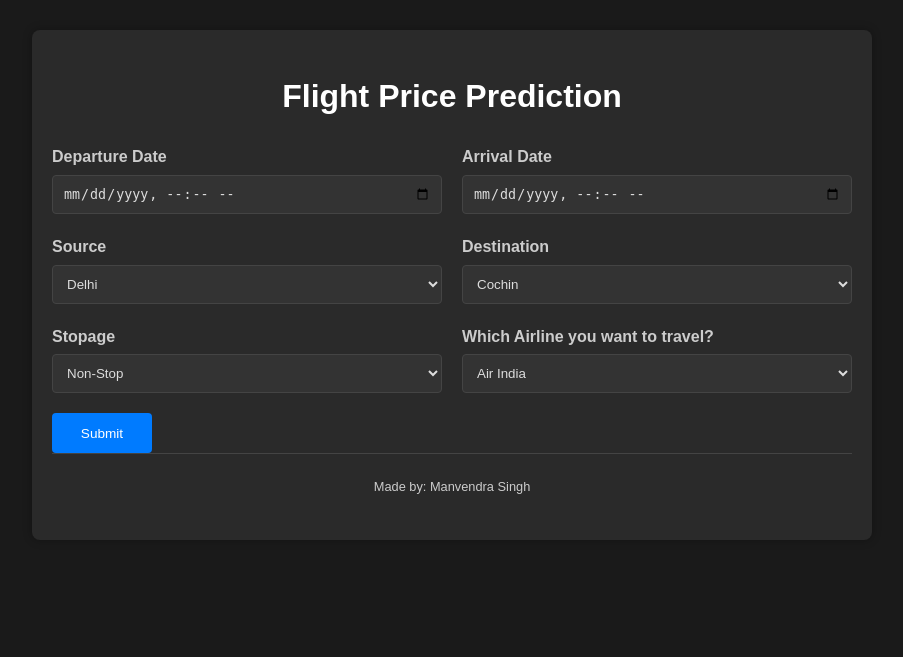
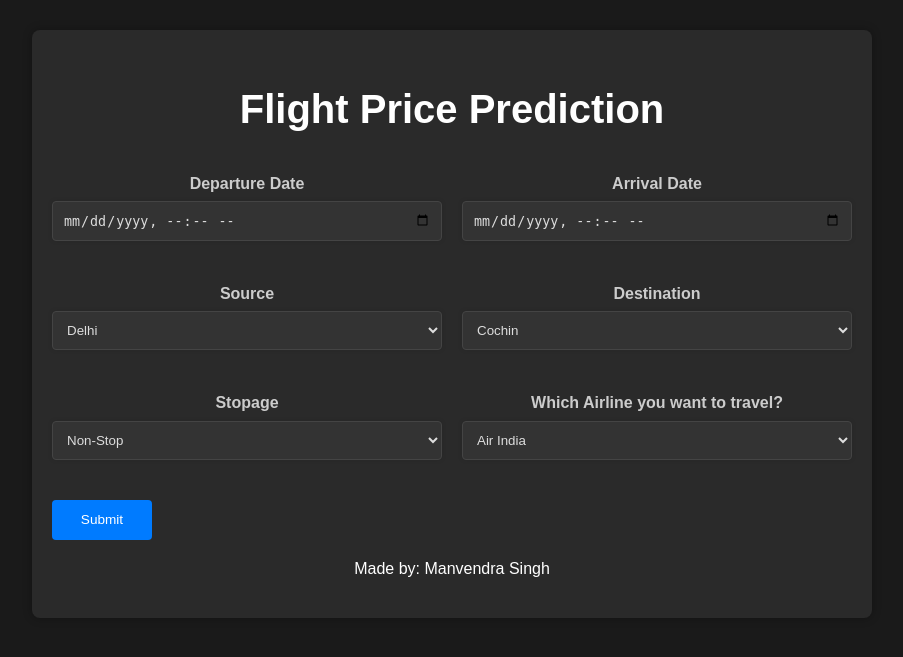
Before and after one commit to singh-manavv/Flight-Fare-Prediction, a Flask app: page / in a window 1280 px wide. Shown: the top 657 px of the page, without its empty margins (188-1091 px from the left). Run offline with Flask 3, Linux system fonts and the light colour scheme.

Commit message:
Changed style

```diff
--- a/static/css/style.css
+++ b/static/css/style.css
@@ -1,8 +1,7 @@
-/* Base styles */
 body {
     font-family: 'Arial', sans-serif;
-    background-color: #1a1a1a; /* Darker background for the overall page */
-    color: #fff; /* Light text color for contrast */
+    background-color: #1a1a1a;
+    color: #fff;
     line-height: 1.6;
 }
 
@@ -10,17 +9,17 @@ body {
     max-width: 800px;
     margin: 30px auto;
     padding: 20px;
-    background-color: #2a2a2a; /* Slightly lighter dark background for the container */
+    background-color: #2a2a2a;
     box-shadow: 0 0 10px rgba(0, 0, 0, 0.3);
     border-radius: 8px;
+    text-align: center;
 }
 
 h1 {
-    text-align: center;
-    color: #fff; /* Light color for the title */
+    font-size: 2.5rem;
+    margin-bottom: 30px;
 }
 
-/* Form styling */
 .prediction-form {
     display: grid;
     grid-template-columns: repeat(2, 1fr);
@@ -28,79 +27,83 @@ h1 {
     margin-top: 20px;
 }
 
-.prediction-form .form-group {
+.form-group {
     display: flex;
     flex-direction: column;
+    margin-bottom: 20px;
 }
 
-.prediction-form .form-group label {
+.form-group label {
     margin-bottom: 5px;
     font-weight: bold;
-    color: #ccc; /* Lighter text for labels */
+    color: #ccc;
 }
 
-.prediction-form .form-group input,
-.prediction-form .form-group select {
+.form-group input,
+.form-group select {
     padding: 10px;
-    background-color: #333; /* Darker background for inputs */
-    border: 1px solid #444; /* Slightly lighter border for inputs */
+    background-color: #333;
+    border: 1px solid #444;
     border-radius: 4px;
-    color: #ddd; /* Light text color for input */
+    color: #ddd;
+    box-shadow: 0 0 5px rgba(0, 0, 0, 0.1);
 }
 
-.prediction-form .form-group input:focus,
-.prediction-form .form-group select:focus {
-    border-color: #007bff; /* Highlight color for focus */
+.form-group input:focus,
+.form-group select:focus {
+    border-color: #007bff;
+    box-shadow: 0 0 5px rgba(0, 123, 255, 0.3);
 }
 
-/* Button styling */
 .btn-submit {
-    padding: 8px 15px; /* Reduced padding for a smaller height and width */
-    background-color: #007bff; /* Primary color for the button */
+    padding: 8px 15px;
+    background-color: #007bff;
     color: #fff;
     border: none;
     border-radius: 4px;
     cursor: pointer;
     transition: background-color 0.3s ease, transform 0.2s ease;
-    width: 100px; /* Reduced width */
+    width: 100px;
     height: 40px;
-    font-size: 0.85em; /* Optional: Adjust font size if needed */
+    font-size: 0.85em;
 }
 
-/* Prediction result styling */
-.prediction-result {
-    background-color: #333; /* Darker background for the result */
-    /* padding: px; */
+/* .prediction-result {
+    background-color: #333;
     border-radius: 4px;
-    /* Positioning */
-    display: inline-block; /* Allows the div to be next to the button */
-    margin-left: 20px; /* Space between the button and the text */
-    vertical-align: middle; /* Aligns text with the button vertically */
+    display: inline-block;
+    margin-left: 20px;
+    vertical-align: middle;
+    padding: 10px;
+    margin-top: 20px;
+    box-shadow: 0 0 5px rgba(0, 0, 0, 0.1);
+} */
+
+.prediction-form {
+    display: grid;
+    grid-template-columns: repeat(2, 1fr);
+    gap: 20px;
+    align-items: center;
 }
 
-/* Adjust form layout to accommodate prediction result next to the button */
-.prediction-form .form-group:last-child {
-    grid-column: span 2; /* Makes the last form-group span two columns */
-    text-align: right; /* Aligns the button to the right */
+.prediction-result {
+    margin-top: 20px;
+    display: flex;
+    align-items: center;
 }
 
-/* Footer styling */
-footer {
-    text-align: center;
-    padding: 10px 0;
-    color: #ccc; /* Lighter text for footer */
-    font-size: 0.8em;
-    background-color: #2a2a2a; /* Slightly lighter dark background for the footer */
-    border-top: 1px solid #444; /* Border top for definition */
+.prediction-text {
+    margin-left: 20px;
 }
 
-/* Responsive adjustments */
 @media (max-width: 768px) {
-    .prediction-form {
-        grid-template-columns: 1fr;
+    .prediction-result {
+        flex-direction: column;
+        align-items: flex-start;
     }
 
-    .prediction-result {
-        text-align: center; /* Center align text for mobile */
+    .prediction-text {
+        margin-top: 10px;
+        margin-left: 0;
     }
 }
--- a/templates/index.html
+++ b/templates/index.html
@@ -66,9 +66,9 @@
         </div>
         <button type="submit" class="btn btn-submit mt-20">Submit</button>
         {% if prediction_text %}
-        <div class="prediction-result">
-            <h3>{{ prediction_text }}</h3>
-        </div>
+            <div class="prediction-result">
+                <h3 class="prediction-text">{{ prediction_text }}</h3>
+            </div>
         {% endif %}
     </form>
 
```
